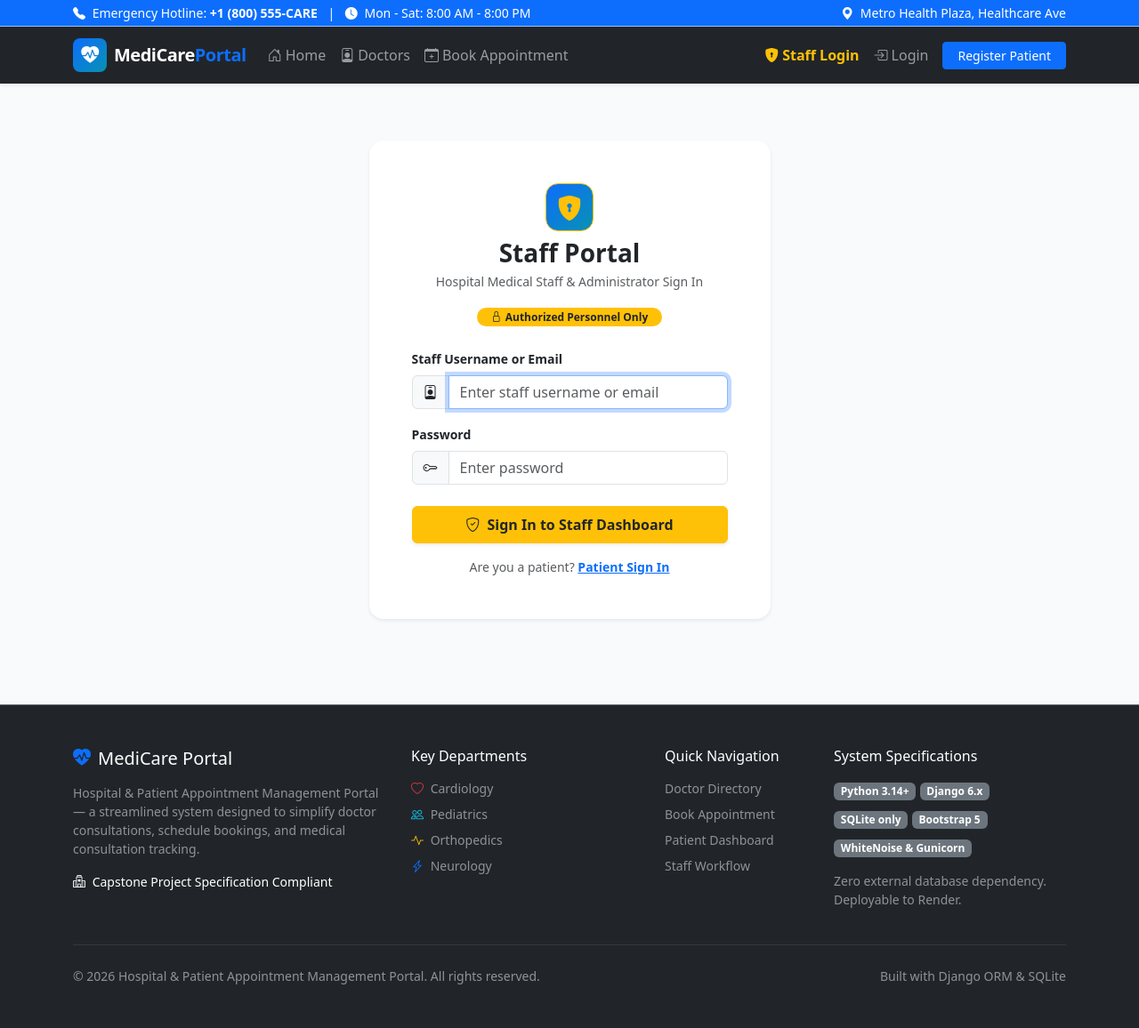
After one commit to swathithiyyagura1017-jpg/Hospital_Appointment_Portal, a Django app: page /staff/login/ in a window 1280 px wide. The commit adds this page. Shown: the whole page at 89% size. Run offline with Django 5.2, Linux system fonts and the light colour scheme; some libraries are stand-ins or nearby versions.

Commit message:
Add dedicated staff login portal

```diff
--- a/appointments/urls.py
+++ b/appointments/urls.py
@@ -24,6 +24,7 @@ urlpatterns = [
     path('activate-staff/', views.activate_staff_view, name='activate_staff'),
 
     # Authentication
+    path('staff/login/', views.staff_login_view, name='staff_login'),
     path('register/', views.patient_register_view, name='patient_register'),
     path('login/', views.patient_login_view, name='patient_login'),
     path('logout/', views.patient_logout_view, name='patient_logout'),
--- a/appointments/views.py
+++ b/appointments/views.py
@@ -36,12 +36,12 @@ def is_hospital_staff(user):
 def staff_required(view_func):
     """
     Decorator for views that checks that the user is logged in and is a staff member or superuser.
-    Redirects unauthenticated users to login, and non-staff authenticated users to patient_dashboard with a warning.
+    Redirects unauthenticated users to staff_login, and non-staff authenticated users to patient_dashboard with a warning.
     """
     @wraps(view_func)
     def _wrapped_view(request, *args, **kwargs):
         if not request.user.is_authenticated:
-            login_url = reverse('patient_login')
+            login_url = reverse('staff_login')
             return redirect(f"{login_url}?next={request.path}")
         if not (request.user.is_staff or request.user.is_superuser):
             messages.error(request, "Access restricted. Hospital staff privileges are required to view this page.")
@@ -681,6 +681,69 @@ def patient_login_view(request):
     })
 
 
+@ensure_csrf_cookie
+def staff_login_view(request):
+    """
+    Dedicated secure login view for hospital staff and administrators.
+    Rejects non-staff users and redirects authenticated staff to staff_dashboard.
+    """
+    if request.user.is_authenticated:
+        if request.user.is_staff or request.user.is_superuser:
+            return redirect('staff_dashboard')
+        messages.info(request, "You are currently signed in as a patient. Please sign out first to access the staff portal.")
+        return redirect('patient_dashboard')
+
+    if request.method == 'POST':
+        raw_identifier = request.POST.get('username', '').strip()
+        matched_user = User.objects.filter(
+            Q(username__iexact=raw_identifier) | Q(email__iexact=raw_identifier)
+        ).first()
+
+        logger.info(
+            f"Staff portal login attempt: identifier='{raw_identifier}', "
+            f"user_found={bool(matched_user)}, "
+            f"is_staff={matched_user.is_staff if matched_user else False}"
+        )
+
+        form = AuthenticationForm(request, data=request.POST)
+        if form.is_valid():
+            user = form.get_user()
+            # Explicit role check: only staff or superusers can log in through the staff portal
+            if not (user.is_staff or user.is_superuser):
+                logger.warning(
+                    f"Staff portal login rejected for non-staff user '{user.username}' (id={user.id})"
+                )
+                messages.error(
+                    request,
+                    "Access restricted. This portal is for authorized hospital staff only. Patients must use the Patient Login."
+                )
+                return render(request, 'appointments/staff_login.html', {
+                    'form': form,
+                    'next': request.POST.get('next') or request.GET.get('next', '')
+                })
+
+            login(request, user)
+            logger.info(f"Staff user '{user.username}' authenticated successfully to staff portal.")
+            messages.success(request, f"Welcome to the Hospital Staff Portal, {user.first_name or user.username}!")
+
+            next_url = request.GET.get('next') or request.POST.get('next')
+            if next_url and url_has_allowed_host_and_scheme(next_url, allowed_hosts={request.get_host()}):
+                if next_url not in ['/dashboard/', reverse('patient_dashboard')]:
+                    return redirect(next_url)
+
+            return redirect('staff_dashboard')
+        else:
+            logger.warning(f"Staff login rejected: invalid credentials for identifier='{raw_identifier}'")
+            messages.error(request, "Invalid username or password. Please try again.")
+    else:
+        form = AuthenticationForm()
+
+    return render(request, 'appointments/staff_login.html', {
+        'form': form,
+        'next': request.POST.get('next') or request.GET.get('next', '')
+    })
+
+
 def patient_logout_view(request):
     """Secure logout view for authenticated users (requires POST method)"""
     if request.method != 'POST':
--- /dev/null
+++ b/templates/appointments/staff_login.html
@@ -0,0 +1,88 @@
+{% extends 'base.html' %}
+{% load static %}
+
+{% block title %}Staff Login - MediCare Portal{% endblock %}
+
+{% block content %}
+<div class="container py-5">
+    <div class="row justify-content-center">
+        <div class="col-md-6 col-lg-5">
+            <div class="card border-0 shadow-sm rounded-4 p-4 p-md-5 bg-white">
+                <div class="text-center mb-4">
+                    <div class="brand-icon mx-auto mb-2 bg-warning-subtle text-warning border border-warning" style="width: 54px; height: 54px; border-radius: 14px; display: flex; align-items: center; justify-content: center;">
+                        <i class="bi bi-shield-lock-fill fs-3 text-warning"></i>
+                    </div>
+                    <h3 class="fw-bold mb-1">Staff Portal</h3>
+                    <p class="text-muted small">Hospital Medical Staff & Administrator Sign In</p>
+                    <span class="badge bg-warning text-dark px-3 py-1 rounded-pill small">
+                        <i class="bi bi-lock me-1"></i>Authorized Personnel Only
+                    </span>
+                </div>
+
+                {% if user.is_authenticated %}
+                <div class="alert alert-info py-2 px-3 small d-flex justify-content-between align-items-center mb-3">
+                    <div>
+                        <i class="bi bi-info-circle me-1"></i> Signed in as <strong>{{ user.username }}</strong>
+                    </div>
+                    <a href="{% if user.is_staff or user.is_superuser %}{% url 'staff_dashboard' %}{% else %}{% url 'patient_dashboard' %}{% endif %}" class="btn btn-sm btn-primary py-0">
+                        Dashboard
+                    </a>
+                </div>
+                {% endif %}
+
+                <form method="POST" action="{% url 'staff_login' %}">
+                    {% csrf_token %}
+                    {% if next %}
+                        <input type="hidden" name="next" value="{{ next }}">
+                    {% endif %}
+
+                    {% if form.non_field_errors %}
+                        <div class="alert alert-danger py-2 small">
+                            {% for error in form.non_field_errors %}
+                                <div>{{ error }}</div>
+                            {% endfor %}
+                        </div>
+                    {% endif %}
+
+                    <div class="mb-3">
+                        <label class="form-label small fw-semibold">Staff Username or Email</label>
+                        <div class="input-group">
+                            <span class="input-group-text bg-light"><i class="bi bi-person-badge"></i></span>
+                            <input type="text" name="username" value="{{ form.username.value|default:'' }}" class="form-control {% if form.username.errors %}is-invalid{% endif %}" placeholder="Enter staff username or email" required autofocus>
+                        </div>
+                        {% if form.username.errors %}
+                            <div class="text-danger small mt-1">
+                                {% for error in form.username.errors %}<div>{{ error }}</div>{% endfor %}
+                            </div>
+                        {% endif %}
+                    </div>
+
+                    <div class="mb-4">
+                        <label class="form-label small fw-semibold">Password</label>
+                        <div class="input-group">
+                            <span class="input-group-text bg-light"><i class="bi bi-key"></i></span>
+                            <input type="password" name="password" class="form-control {% if form.password.errors %}is-invalid{% endif %}" placeholder="Enter password" required>
+                        </div>
+                        {% if form.password.errors %}
+                            <div class="text-danger small mt-1">
+                                {% for error in form.password.errors %}<div>{{ error }}</div>{% endfor %}
+                            </div>
+                        {% endif %}
+                    </div>
+
+                    <div class="d-grid mb-3">
+                        <button type="submit" class="btn btn-warning py-2 shadow-sm fw-semibold text-dark">
+                            <i class="bi bi-shield-check me-1"></i> Sign In to Staff Dashboard
+                        </button>
+                    </div>
+
+                    <div class="text-center small text-muted">
+                        Are you a patient?
+                        <a href="{% url 'patient_login' %}" class="text-primary fw-semibold">Patient Sign In</a>
+                    </div>
+                </form>
+            </div>
+        </div>
+    </div>
+</div>
+{% endblock %}
--- a/templates/base.html
+++ b/templates/base.html
@@ -93,7 +93,7 @@
                         </li>
                     {% else %}
                         <li class="nav-item">
-                            <a class="nav-link text-warning fw-semibold" href="{% url 'patient_login' %}">
+                            <a class="nav-link text-warning fw-semibold" href="{% url 'staff_login' %}">
                                 <i class="bi bi-shield-lock-fill me-1"></i>Staff Login
                             </a>
                         </li>
```
Also changed, not shown: appointments/tests.py (+65 -2 lines), templates/appointments/login.html (+4 -8 lines).
